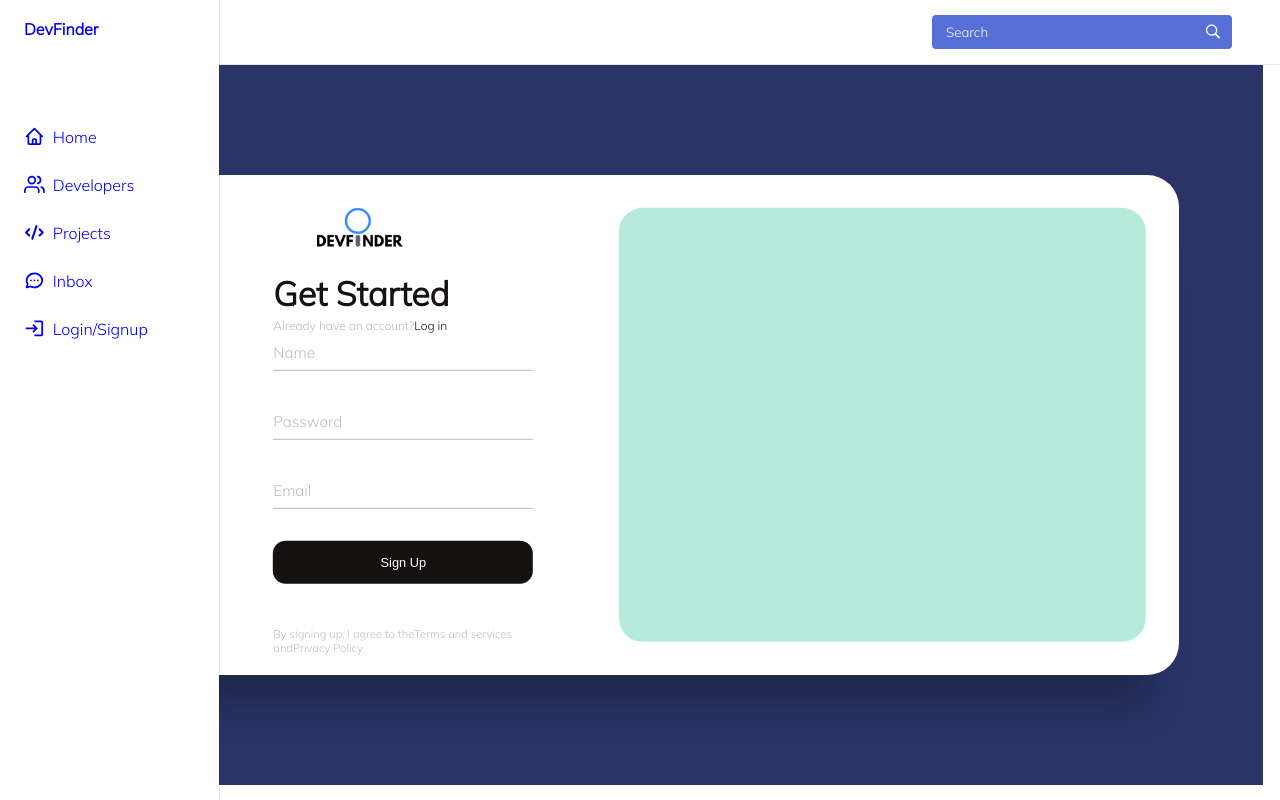
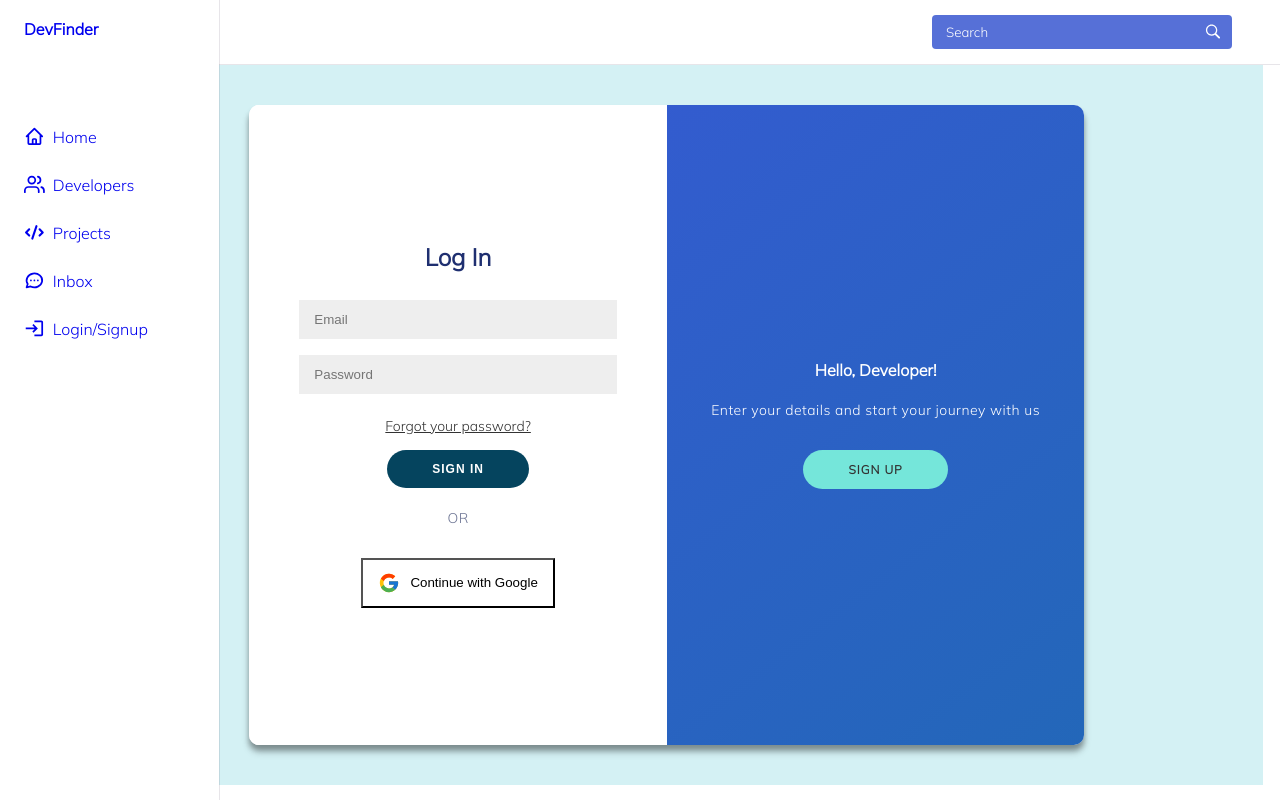
Before and after one commit to atharvabhide/DevFinder, a React (Vite) app: page /login in a window 1280 px wide. Built offline with nearby package versions, Linux system fonts and the light colour scheme.

Commit message:
feat: Add login/signup page

```diff
--- a/src/pages/Login/Login.jsx
+++ b/src/pages/Login/Login.jsx
@@ -1,124 +1,86 @@
-import React from 'react'
+import React, { useState } from 'react'
 import styles from './Login.module.css'
 import { Link } from 'react-router-dom'
 import Logo from '../../assets/Logo.png'
 import { useEffect } from 'react'
+import {FcGoogle} from 'react-icons/fc'
 
 export const Login = () => {
 
+  const [signIn, toggle] = useState(true);
+
   return (
+
+    <>
     <div className={styles.wrapper}>
-      <div className={styles.box}>
-        <div className={styles.innerBox}>
-          <div className={styles.formsWrap}>
-            <form action="#" className={styles.signInForm}>
-              <div className={styles.logo}>
-                <img src={Logo} alt="" />
-                {/* <h3>DevFinder</h3> */}
+      <div className={styles.container}>
+        <div className={styles.signUpContainer}  style={signIn !== true ? {
+    transform: 'translateX(100%)',
+    opacity: 1,
+    zIndex: 5
+  } : null}>
+          <form action="#">
+            <h2>Create Account</h2><br />
+            <input className={styles.inputField} type="text" placeholder='Name' />
+            <input className={styles.inputField} type="email" placeholder='Email' />
+            <input className={styles.inputField} type="password" placeholder='Password' /><br />
+            <button className={styles.button}>Sign Up</button>
+          </form>
+        </div>
+
+        <div className={styles.signInContainer}  style={signIn !== true ? {
+    transform: 'translateX(100%)'
+  } : null}>
+          <form action="#">
+            <h2>Log In</h2> <br />
+
+            <input className={styles.inputField} type="email" placeholder='Email' />
+            <input className={styles.inputField} type="password" placeholder='Password' />
+            <Link to="#" className={styles.link}>Forgot your password?</Link>
+            <button className={styles.button}>Sign In</button>
+            <div  className={styles.paragraph}>
+                OR
+            </div>
+            <button className={styles.googleBtn}>
+              <FcGoogle size={22} style={{margin: '0 10px 0 0'}} />
+              <p>Continue with Google</p>
+            </button>
+          </form>
+        </div>
+
+        <div className={styles.overlayContainer} style={signIn !== true ? {
+    transform: 'translateX(-100%)'
+  } : null}>
+          <div className={styles.overlay} style={signIn !== true ? {
+    transform: 'translateX(50%)'
+  } : null}>
+            <div className={styles.leftOverlayPanel}  style={signIn !== true ? {
+    transform: 'translateX(0)'
+  } : null}>
+              <div className={styles.title}>
+                Welcome Back!
               </div>
+              <div className={styles.paragraph}>To keep connected with us please login  </div>
+              <div className={styles.ghostButton} onClick={() => toggle(true)}>Sign In</div>
+            </div>
 
-              <div className={styles.heading}>
-                <h2>Welcome Back!</h2>
-                <h6>Not registered yet?</h6>
-                <Link to="#" className={styles.toggle}>Sign up</Link>
+            <div className={styles.rightOverlayPanel}  style={signIn !== true ? {
+    transform: 'translateX(20%)'
+  } : null}>
+              <div className={styles.title}>
+                Hello, Developer!
               </div>
+              <div className={styles.paragraph}>Enter your details and start your journey with us</div>
+              <div className={styles.ghostButton} onClick={() => toggle(false)}>Sign Up</div>
+            </div>
 
-              <div className={styles.actualform}>
-                <div className={styles.inputWrap}>
-                  <input
-                    type="text"
-                    minLength={4}
-                    className={styles.inputField}
-                    autoComplete='off'
-
-                    required
-                  />
-                  <label>Name</label>
-                  </div>
-
-                  <div className={styles.inputWrap}>
-                  <input
-                    type="password"
-                    minLength={4}
-                    className={styles.inputField}
-                    autoComplete='off'
-
-                    required
-                  />
-                  <label>Password</label>
-                </div>
-
-                <input type="submit" value="Sign In" className={styles.signBtn} />
-
-                <p className={styles.text}>Forgotten your password or your login details?
-                <Link to="#">Get help</Link> Signing In
-                </p>
-              </div>
-            </form>
-
-            <form action="#" className={styles.signUpForm}>
-              <div className={styles.logo}>
-                <img src={Logo} alt="" />
-                {/* <h3>DevFinder</h3> */}
-              </div>
-
-              <div className={styles.heading}>
-                <h2>Get Started</h2>
-                <h6>Already have an account?</h6>
-                <Link to="#" className={styles.toggle}>Log in</Link>
-              </div>
-
-              <div className={styles.actualform}>
-                <div className={styles.inputWrap}>
-                  <input
-                    type="text"
-                    minLength={4}
-                    className={styles.inputField}
-                    autoComplete='off'
-
-                    required
-                  />
-                  <label>Name</label>
-                  </div>
-
-                  <div className={styles.inputWrap}>
-                  <input
-                    type="password"
-                    minLength={4}
-                    className={styles.inputField}
-                    autoComplete='off'
-
-                    required
-                  />
-                  <label>Password</label>
-                </div>
-
-                <div className={styles.inputWrap}>
-                  <input
-                    type="email"
-                    minLength={4}
-                    className={styles.inputField}
-                    autoComplete='off'
-
-                    required
-                  />
-                  <label>Email</label>
-                  </div>
-
-                <input type="submit" value="Sign Up" className={styles.signBtn} />
-
-                <p className={styles.text}>By signing up, I agree to the
-                <Link to="#">Terms and services</Link> and<Link to="#">Privacy Policy</Link>
-                </p>
-              </div>
-            </form>
-          </div>
-          <div className={styles.carousel}>
 
           </div>
         </div>
 
+
       </div>
-    </div>
+      </div>
+    </>
   )
 }
--- a/src/pages/Login/Login.module.css
+++ b/src/pages/Login/Login.module.css
@@ -1,163 +1,205 @@
 .wrapper{
     width: 100%;
-    min-height: 90vh;
+    height: 90vh;
+    display: flex;
+    background-color: #D4F1F4;
+}
+.container{
+    background-color: #fff;
+ border-radius: 10px;
+ box-shadow: 0 7px 7px rgba(0, 0, 0, 0.25), 0 5px 5px rgba(0, 0, 0, 0.22);
+ position: relative;
+ top:0;
+    bottom: 0;
+    left: 0;
+    right: 0;
+
+    margin: auto;
  overflow: hidden;
-    background-color: #2B3467;
-    /* padding: 2rem; */
+ width: 70%;
+ /* max-width: 100%; */
+ /* min-height: 400px; */
+ height: 80vh;
+}
+.signUpContainer{
+    position: absolute;
+  top: 0;
+  height: 100%;
+  transition: all 0.6s ease-in-out;
+  left: 0;
+  width: 50%;
+  opacity: 0;
+  z-index: 1;
+}
+.signInContainer{
+    position: absolute;
+ top: 0;
+ height: 100%;
+ transition: all 0.6s ease-in-out;
+ left: 0;
+ width: 50%;
+ z-index: 2;
+}
+form{
+    background-color: #ffffff;
  display: flex;
  align-items: center;
  justify-content: center;
+ flex-direction: column;
+ padding: 0 50px;
+ height: 100%;
+ text-align: center;
 }
-.box{
-    position: relative;
+.title{
+    font-weight: bold;
+    margin: 0;
+}
+.inputField{
+    background-color: #eee;
+ border: none;
+ padding: 12px 15px;
+ margin: 8px 0;
  width: 100%;
-    max-width: 1024px;
-    height: 500px;
-    background-color: #fff;
-    border-radius: 2rem;
-    box-shadow: 0 60px 40px -30px rgba(0,0,0,0.27);
 }
-.innerBox{
-    position: absolute;
-    width: calc(100% - 4.1rem);
-    height: calc(100% - 4.1rem);
-    transform: translate(-50%, -50%);
-    top: 50%;
-    left: 50%;
-}
-.formsWrap{
-    position: absolute;
-    height: 100%;
-    width: 45%;
-    top: 0;
-    left: 0;
+.button{
+    border-radius: 20px;
+    border: none;
+    outline: none;
+    background-color: #05445E;
+    color: #ffffff;
+    font-size: 12px;
+    font-weight: bold;
+    padding: 12px 45px;
+    letter-spacing: 1px;
+    text-transform: uppercase;
+    cursor: pointer;
+    transition: transform 80ms ease-in;
 
 }
-.carousel{
+.button:hover{
+    background: #D4F1F4;
+    color: #05445E;
+}
+.button:active{
+    transform: scale(0.95);
+}
+.button:focus{
+    outline: none;
+}
+.ghostButton{
+    border-radius: 20px;
+    /* border: 1px solid #05445E; */
+    background-color: #75E6DA;
+    border-color: #75E6DA;
+    color: #333;
+    font-size: 12px;
+    font-weight: bold;
+    padding: 12px 45px;
+    letter-spacing: 1px;
+    text-transform: uppercase;
+    cursor: pointer;
+    transition: transform 80ms ease-in;
+}
+.ghostButton:hover{
+    background: #05445E;
+    color: #75E6DA;
+}
+.link{
+    color: #333;
+ font-size: 14px;
+ text-decoration: none;
+ margin: 15px 0;
+ text-decoration:underline;
+}
+.overlayContainer{
     position: absolute;
+top: 0;
+left: 50%;
+width: 50%;
 height: 100%;
-    width: 55%;
-    left: 45%;
-    top: 0;
-    background-color: #B6EADA;
-    border-radius: 1.5rem;
+overflow: hidden;
+transition: transform 0.6s ease-in-out;
+z-index: 100;
 }
-form{
-    max-width: 260px;
-    width: 100%;
-    margin: 0 auto;
+.overlay{
+    background: #ff416c;
+background: -webkit-linear-gradient(to right, #ff4b2b, #ff416c);
+background: linear-gradient(to bottom right, var(--first-color), #2367b9);
+background-repeat: no-repeat;
+background-size: cover;
+background-position: 0 0;
+color: #ffffff;
+position: relative;
+left: -100%;
 height: 100%;
-    display: flex;
-    flex-direction: column;
-    justify-content: space-evenly;
+width: 200%;
+transform: translateX(0);
+transition: transform 0.6s ease-in-out;
 }
-
-form.signInForm{
-    display: none;
-}
-
-.logo{
+.overlayPanel{
+    position: absolute;
      display: flex;
      align-items: center;
-
+     justify-content: center;
+     flex-direction: column;
+     padding: 0 40px;
+     text-align: center;
+     top: 0;
+     height: 100%;
+     width: 50%;
+     transform: translateX(0);
+     transition: transform 0.6s ease-in-out;
 }
-.logo img{
-    width: 10rem;
-    margin: -3rem 0.3rem;
+.leftOverlayPanel{
+    position: absolute;
+     display: flex;
+     align-items: center;
+     justify-content: center;
+     flex-direction: column;
+     padding: 0 40px;
+     text-align: center;
+     top: 0;
+     height: 100%;
+     width: 50%;
+     transform: translateX(0);
+     transition: transform 0.6s ease-in-out;
+    transform: translateX(-20%);
 }
-.logo h4{
-    font-size: 1.1rem;
-    margin-top: -9px;
-    letter-spacing: -0.5px;
-    color: #151111;
+.rightOverlayPanel{
+    position: absolute;
+     display: flex;
+     align-items: center;
+     justify-content: center;
+     flex-direction: column;
+     padding: 0 40px;
+     text-align: center;
+     top: 0;
+     height: 100%;
+     width: 50%;
+     transform: translateX(0);
+     transition: transform 0.6s ease-in-out;
+    right: 0;
+     transform: translateX(0);
 }
-.heading h2{
-    font-size: 2.1rem;
-    font-weight: 600;
-    color: #151111;
+.paragraph{
+    font-size: 14px;
+   font-weight: 100;
+   line-height: 20px;
+   letter-spacing: 0.5px;
+   margin: 20px 0 30px
 }
-.heading h6{
-    color: #bababa;
-    font-weight: 400;
-    font-size: 0.75rem;
-    display: inline;
+.googleBtn{
+    background: none;
+    outline: none;
+    padding: 2px 15px;
+    display: flex;
+    align-items: center;
+    justify-content: space-between;
+    transition: 0.14s;
+    cursor: pointer;
+    /* border-radius: 100vmax; */
 }
-.toggle{
-    color: #151111;
-    text-decoration: none;
-    font-size: 0.75rem;
-    font-weight: 500;
-    transition: 0.3s;
+.googleBtn:hover{
+    background: #333;
+    color: #fff;
 }
-.toggle:hover{
-    color: #8371fd;
-
-}
-.inputWrap{
-    position: relative;
-    height: 37px;
-    margin-bottom: 2rem;
-}
-.inputField{
-    position: absolute;
-    width: 100%;
-    height: 100%;
-    background: none;
-    border: none;
-    outline: none;
-    border-bottom: 1px solid #bbb;
-    padding: 0;
-    font-size: 0.95rem;
-    color: #151111;
-}
-label{
-    order: -1;
-    position: absolute;
-    left: 0;
-    top: 0%;
-    transform: translateY(50%);
-    font-size: 0.95rem;
-    color: #bbb;
-    pointer-events: none;
-    transition: 0.4s;
-
-}
-
-.inputField.active{
-    border-bottom-color: #151111 ;
-}
-input:focus + label{
-    font-size: 0.75rem;
-    transform: translateY(-5px);
-}
-.signBtn {
-    display: inline-block;
-    width: 100%;
-    height: 43px;
-    background-color: #151111;
-    color: #fff;
-    border: none;
-    cursor: pointer;
-    border-radius: 0.8rem;
-    font-size: 0.8rem;
-    margin-bottom: 2rem;
-    transition: 0.3s;
-  }
-
-  .signBtn:hover {
-    background-color: #8371fd;
-  }
-
-  .text {
-    color: #bbb;
-    font-size: 0.7rem;
-  }
-
-  .text a {
-    color: #bbb;
-    transition: 0.3s;
-  }
-
-  .text a:hover {
-    color: #8371fd;
-  }
```
Lines whose indentation alone changed are shown as unchanged.
